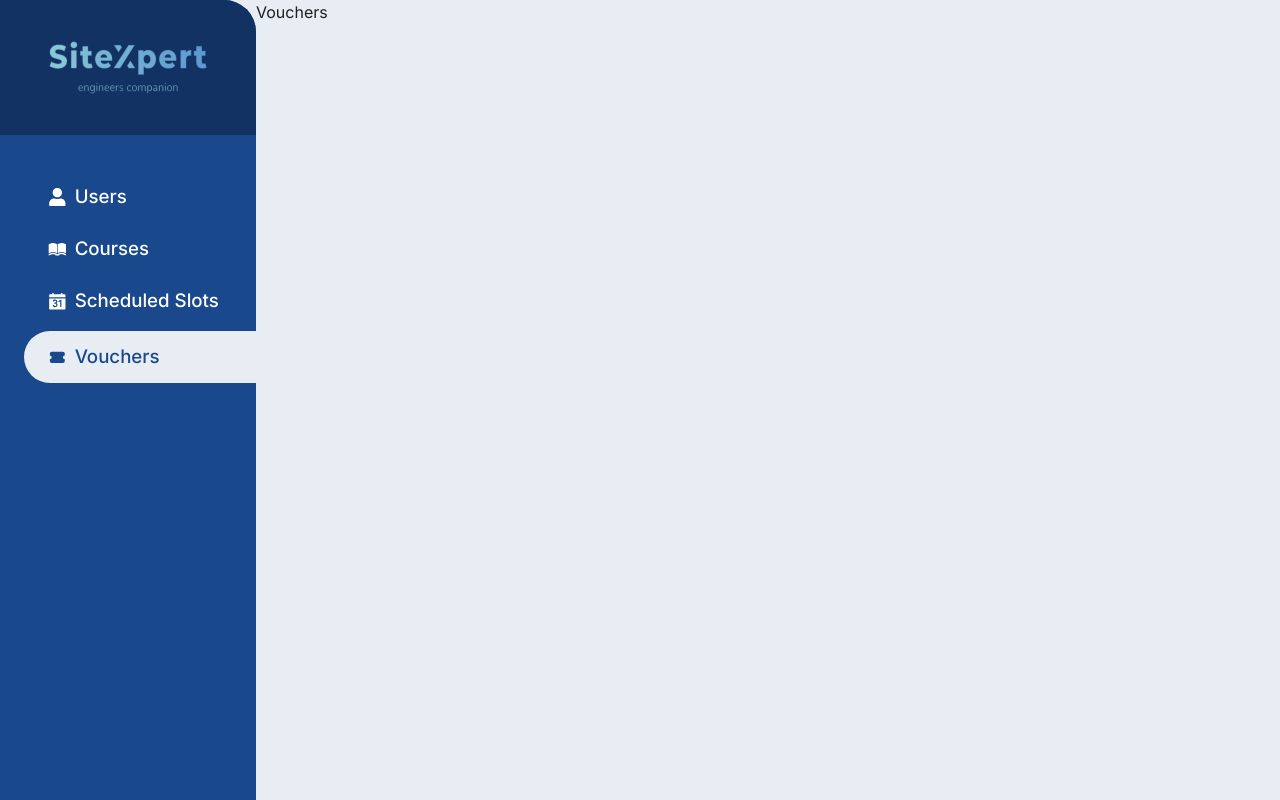
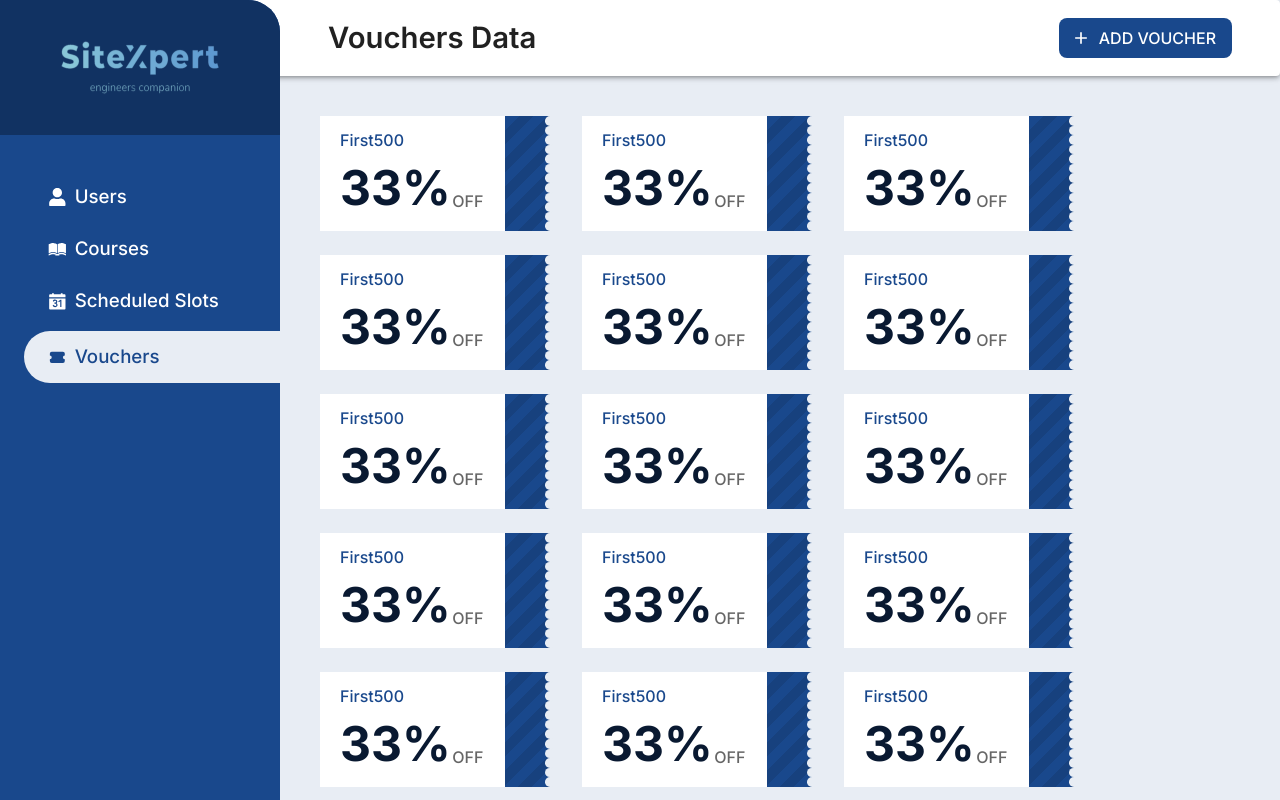
Before and after one commit to Himmu5/material-theme, a React (Vite) app: page /dashboard/vouchers in a window 1280 px wide. Shown: the top 800 px of the page. Built offline with nearby package versions, Linux system fonts and the light colour scheme; no server answers.

Commit message:
vouchers page design

```diff
--- a/src/components/common/SidePanel.jsx
+++ b/src/components/common/SidePanel.jsx
@@ -59,10 +59,13 @@ function SidePanel() {
     <Box
       sx={{
         width: 'min(280px,20vw)',
+        minWidth: '280px',
         borderTopRightRadius: 32,
         bgcolor: 'primary.main',
         height: '100vh',
         overflow: 'hidden',
+        position: 'relative',
+        zIndex: 1,
       }}
     >
       <Box
--- a/src/components/users/NewBatch.jsx
+++ b/src/components/users/NewBatch.jsx
@@ -27,12 +27,11 @@ const Dialog = styled(MuiDialog)(() => ({
 
 const initialValues = {
   batchName: '',
-  courseName: '',
+  courseName: 'Civil Survey Course',
   numberOfIntakes: 30,
   startDate: '',
   endDate: '',
   purchaseAvailability: '',
-  studentsEnrolled: [],
 };
 
 // const validationSchema = Yup.object().shape({
@@ -56,6 +55,7 @@ function NewBatch({ loading = false }) {
       .createBatch(formData)
       .then((res) => {
         console.log(res);
+        setOpen(false);
       })
       .catch((err) => {
         console.log(err);
--- /dev/null
+++ b/src/components/vouchers/Voucher.jsx
@@ -0,0 +1,87 @@
+import React from 'react';
+import './voucher.css';
+import { Box, Typography } from '@mui/material';
+import { TiTick } from 'react-icons/ti';
+
+function Voucher({ selectable, select }) {
+  return (
+    <Box
+      sx={{
+        width: 230,
+        height: 115,
+        px: 2.5,
+        py: 1.5,
+        bgcolor: '#fff',
+        position: 'relative',
+        transition: 'all 0.3s ease-in-out',
+        '&:hover': { transform: 'scale(1.08)' },
+      }}
+      onClick={() => select()}
+    >
+      {selectable && (
+        <Box
+          sx={{
+            position: 'absolute',
+            left: -10,
+            top: -10,
+            width: 20,
+            height: 20,
+            bgcolor: '#fff',
+            borderRadius: '50%',
+            border: '1px solid #D9D9D9',
+            transform: selectable ? 'scale(1)' : 'scale(0)',
+            transition: 'all 0.3s ease-in-out',
+            fontSize: 20,
+            display: 'flex',
+            alignItems: 'center',
+            justifyContent: 'center',
+            color: 'primary.dark',
+          }}
+        >
+          <TiTick />
+        </Box>
+      )}
+
+      <Typography variant="body1" fontWeight={500} color="primary.main">
+        First500
+      </Typography>
+      <Box sx={{ display: 'flex', alignItems: 'end', gap: 0.2 }}>
+        <Typography variant="h1" fontWeight={700} color="#091931">
+          33%
+        </Typography>
+        <Typography variant="body1" sx={{ mb: 1.4 }} color="text.secondary" fontWeight={500}>
+          OFF
+        </Typography>
+      </Box>
+
+      <Box
+        className="voucher-end"
+        sx={{
+          position: 'absolute',
+          top: 0,
+          right: 0,
+          height: 115,
+          width: 45,
+          display: 'flex',
+          alignItems: 'end',
+          flexDirection: 'column',
+        }}
+      >
+        <div className="voucher-circ" />
+        <div className="voucher-circ" />
+        <div className="voucher-circ" />
+        <div className="voucher-circ" />
+        <div className="voucher-circ" />
+        <div className="voucher-circ" />
+        <div className="voucher-circ" />
+        <div className="voucher-circ" />
+        <div className="voucher-circ" />
+        <div className="voucher-circ" />
+        <div className="voucher-circ" />
+        <div className="voucher-circ" />
+      </Box>
+    </Box>
+  );
+}
+
+export default Voucher;
--- /dev/null
+++ b/src/components/vouchers/voucher.css
@@ -0,0 +1,42 @@
+.voucher-end {
+  background: #17417e;
+  background: repeating-linear-gradient(
+    135deg,
+    #19488c,
+    #19488c 10px,
+    #17417e 10px,
+    #17417e 20px
+  );
+}
+
+.voucher-circ {
+  width: 10px;
+  height: 10px;
+  background-color: #e8edf4;
+  border-radius: 50%;
+  margin-right: -5px;
+}
+
+.circ {
+  opacity: 0;
+  stroke-dasharray: 130;
+  stroke-dashoffset: 130;
+  -webkit-transition: all 1s;
+  -moz-transition: all 1s;
+  -ms-transition: all 1s;
+  -o-transition: all 1s;
+  transition: all 1s;
+}
+.tick {
+  stroke-dasharray: 50;
+  stroke-dashoffset: 50;
+  -webkit-transition: stroke-dashoffset 1s 0.5s ease-out;
+  -moz-transition: stroke-dashoffset 1s 0.5s ease-out;
+  -ms-transition: stroke-dashoffset 1s 0.5s ease-out;
+  -o-transition: stroke-dashoffset 1s 0.5s ease-out;
+  transition: stroke-dashoffset 1s 0.5s ease-out;
+}
+.drawn + svg .path {
+  opacity: 1;
+  stroke-dashoffset: 0;
+}
--- a/src/pages/dashboard/Courses.jsx
+++ b/src/pages/dashboard/Courses.jsx
@@ -25,11 +25,12 @@ function Courses() {
           justifyContent: 'start',
           gap: 3,
           pr: 3,
+          transformOrigin: 'left top',
         }}
         component={motion.div}
-        initial={{ opacity: 0, scale: 0.5 }}
-        whileInView={{ opacity: 1, scale: 1 }}
-        exit={{ scale: 0.5, opacity: 0 }}
+        initial={{ opacity: 0, scaleY: 0.4, scaleX: 0.1 }}
+        whileInView={{ opacity: 1, scaleX: 1, scaleY: 1 }}
+        exit={{ scaleY: 0.4, scaleX: 0.1, opacity: 0 }}
         viewport={{ once: true }}
         transition={{ type: 'tween' }}
       >
--- a/src/pages/dashboard/Vouchers.jsx
+++ b/src/pages/dashboard/Vouchers.jsx
@@ -1,7 +1,109 @@
-import React from 'react';
+import AddIcon from '@mui/icons-material/Add';
+import {
+  Box, Button, Grid, Paper, Typography,
+} from '@mui/material';
+import React, { useEffect, useState } from 'react';
+import DeleteIcon from '@mui/icons-material/Delete';
+import { motion } from 'framer-motion';
+import Voucher from '../../components/vouchers/Voucher';
+import api from '../../utils/api';
+
+const animationParent = {
+  hidden: { opacity: 0, y: 10, x: 10 },
+  show: {
+    opacity: 1,
+    y: 0,
+    x: 0,
+    transition: { staggerChildren: 0.05, duration: 0.05 },
+  },
+};
+
+const animationChild = {
+  hidden: { opacity: 0, y: 10, x: 10 },
+  show: {
+    opacity: 1,
+    x: 0,
+    y: 0,
+  },
+};
 
 function Vouchers() {
-  return <div>Vouchers</div>;
+  const [selectable, setSelectable] = useState(false);
+
+  useEffect(() => {
+    api.voucher
+      .list()
+      .then((res) => {
+        console.log(res?.data[0]?.availableVoucherCodes);
+      })
+      .catch((err) => {
+        console.log(err);
+      });
+  }, []);
+
+  const handleVoucherClick = () => {
+    setSelectable(true);
+  };
+
+  return (
+    <Box sx={{ flexGrow: 1 }}>
+      <Paper
+        sx={{
+          bgcolor: '#fff',
+          ml: -4,
+          px: 6,
+          pl: 10,
+          py: 2,
+          display: 'flex',
+          alignItems: 'center',
+          justifyContent: 'space-between',
+        }}
+        elevation={3}
+        component={motion.div}
+        initial={{ opacity: 0, y: -50 }}
+        whileInView={{ opacity: 1, scale: 1, y: 0 }}
+        exit={{ scale: 0.5, y: -50 }}
+      >
+        <Typography variant="h3" fontWeight={600}>
+          Vouchers Data
+        </Typography>
+
+        {selectable ? (
+          <Button variant="outlined" color="error" startIcon={<DeleteIcon />} disableElevation>
+            Delete
+          </Button>
+        ) : (
+          <Button variant="contained" startIcon={<AddIcon />} disableElevation>
+            Add Voucher
+          </Button>
+        )}
+      </Paper>
+
+      <Grid
+        container
+        sx={{ width: '100%', p: 5 }}
+        rowGap={3}
+        columnGap={4}
+        component={motion.div}
+        initial="hidden"
+        whileInView="show"
+        variants={animationParent}
+        viewport={{ once: true }}
+      >
+        {[...new Array(16)].map(() => (
+          <Grid
+            item
+            xs="auto"
+            component={motion.div}
+            variants={animationChild}
+            viewport={{ once: true }}
+          >
+            <Voucher selectable={selectable} select={() => handleVoucherClick()} />
+          </Grid>
+        ))}
+      </Grid>
+    </Box>
+  );
 }
 
 export default Vouchers;
--- a/src/themes/theme.js
+++ b/src/themes/theme.js
@@ -83,7 +83,7 @@ const themeBefore = createTheme({
       lineHeight: 1.5,
     },
     overline: { fontSize: '16px', lineHeight: 1.5 },
-    button: { fontSize: '16px' },
+    button: { fontSize: '16px', fontWeight: 500 },
   },
   components: {
     MuiButton: {
--- a/src/utils/api.js
+++ b/src/utils/api.js
@@ -21,6 +21,12 @@ const api = {
       return axios.get(path).then((res) => res.data);
     },
   },
+  voucher: {
+    list: () => {
+      const path = '/admin/all-vouchers';
+      return axios.get(path).then((res) => res.data);
+    },
+  },
 };
 
 export default api;
```
Also changed, not shown: src/components/users/UsersListTable.old.jsx (deleted, +0 -57 lines).
